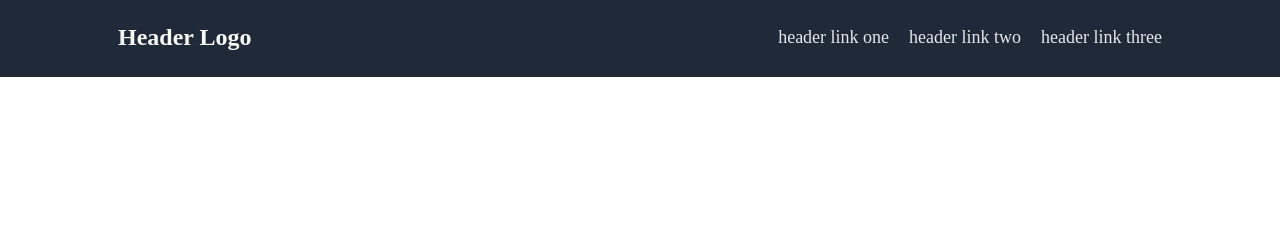
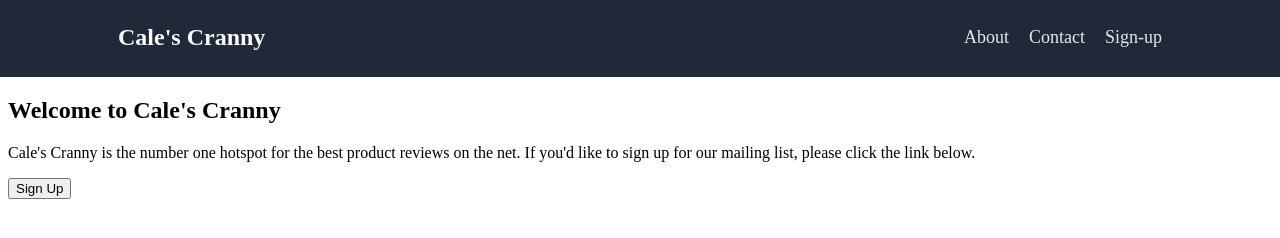
Before and after one commit to Based-Anaxes/landing-page, a plain HTML site: page index.html in a window 1280 px wide. Drawn offline with Linux system fonts and the light colour scheme.

Commit message:
Add content to body

```diff
--- a/index.html
+++ b/index.html
@@ -6,12 +6,17 @@
         <title>Landing Page</title>
         <link rel="stylesheet" href="styles.css">
     </head>
-    <header>
-        <h1>Header Logo</h1>
-        <ul>
-            <li><a href="">header link one</a></li>
-            <li><a href="">header link two</a></li>
-            <li><a href="">header link three</a></li>
-        </ul>
-    </header>
+        <header>
+            <h1>Cale's Cranny</h1>
+                <ul>
+                    <li><a href="">About</a></li>
+                    <li><a href="">Contact</a></li>
+                    <li><a href="">Sign-up</a></li>
+                </ul>
+        </header>
+        <body>
+            <h2>Welcome to Cale's Cranny</h2>
+            <p>Cale's Cranny is the number one hotspot for the best product reviews on the net. If you'd like to sign up for our mailing list, please click the link below.</p>
+            <button action="submit">Sign Up</button>
+        </body>
 </html>
```
